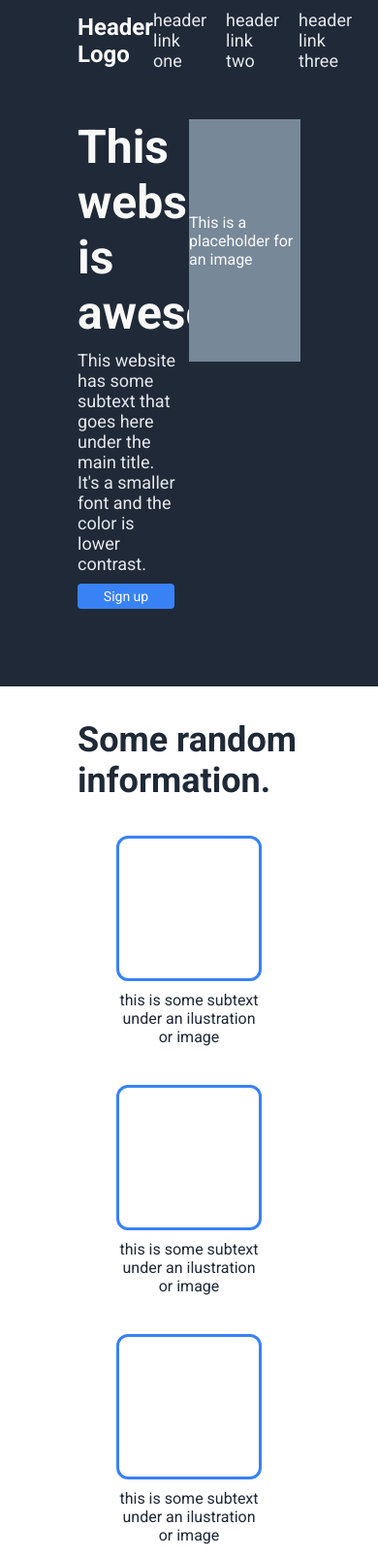
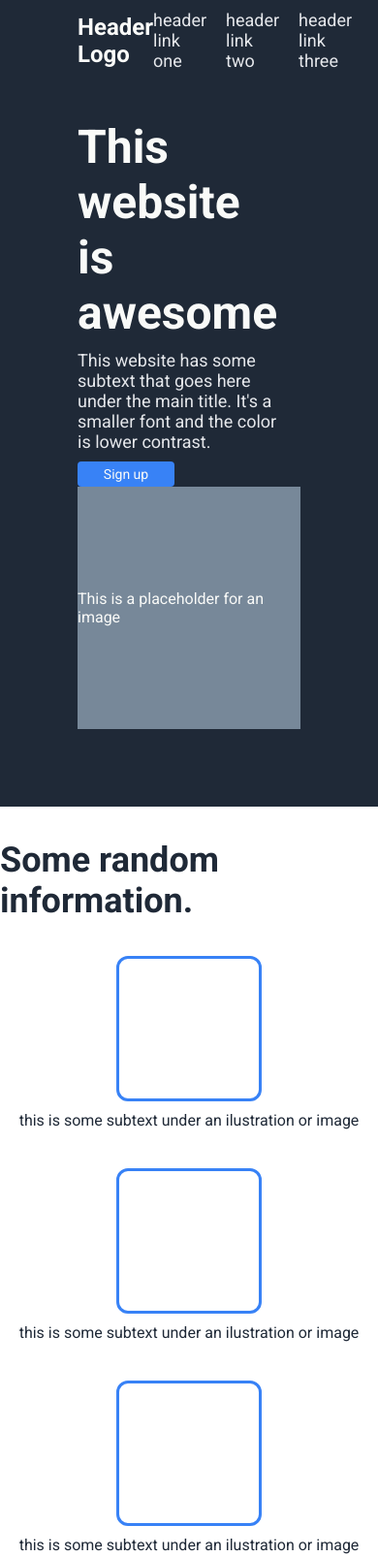
Before and after one commit to joshuaco/landing-page, a plain HTML site: page index.html in a window 390 px wide. Shown: the top 1606 px of the page at 97% size. Drawn offline with Linux system fonts and the light colour scheme.

Commit message:
Add media-querie

```diff
--- a/style.css
+++ b/style.css
@@ -194,3 +194,35 @@ footer {
   padding: 30px;
   text-align: center;
 }
+
+@media screen and (max-width: 768px) {
+  .hero-content {
+    flex-direction: column;
+  }
+  .hero-text {
+    width: 100%;
+  }
+  .hero-image {
+    width: 100%;
+  }
+  .info {
+    padding: 10px 0 80px;
+  }
+  .info-boxes-container {
+    flex-direction: column;
+    align-items: center;
+  }
+  .info-box {
+    width: 100%;
+  }
+  .cta-container {
+    flex-direction: column;
+    align-items: center;
+  }
+  .cta-text p {
+    text-align: center;
+  }
+  .cta-container button {
+    margin-top: 10px;
+  }
+}
```
